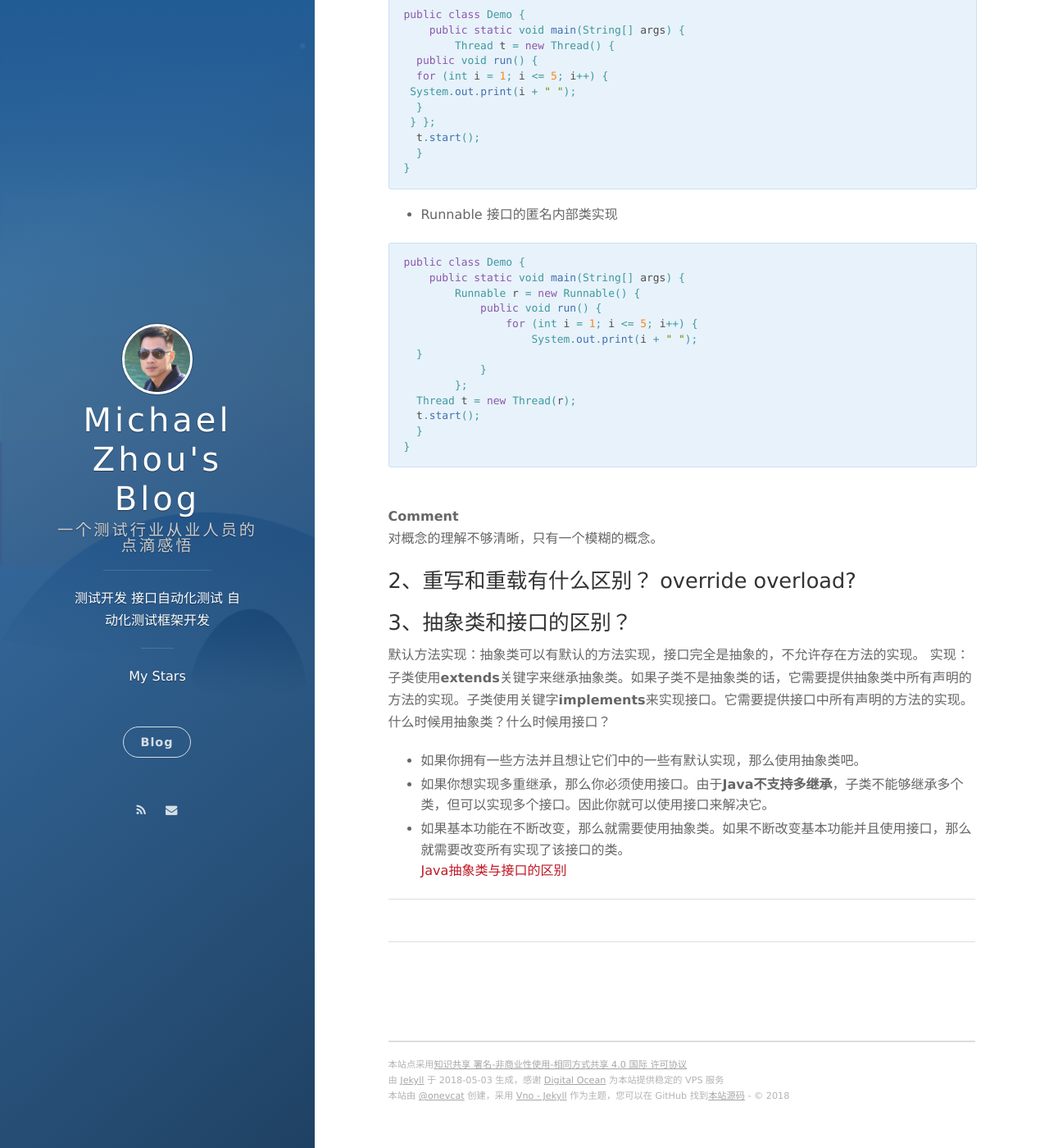
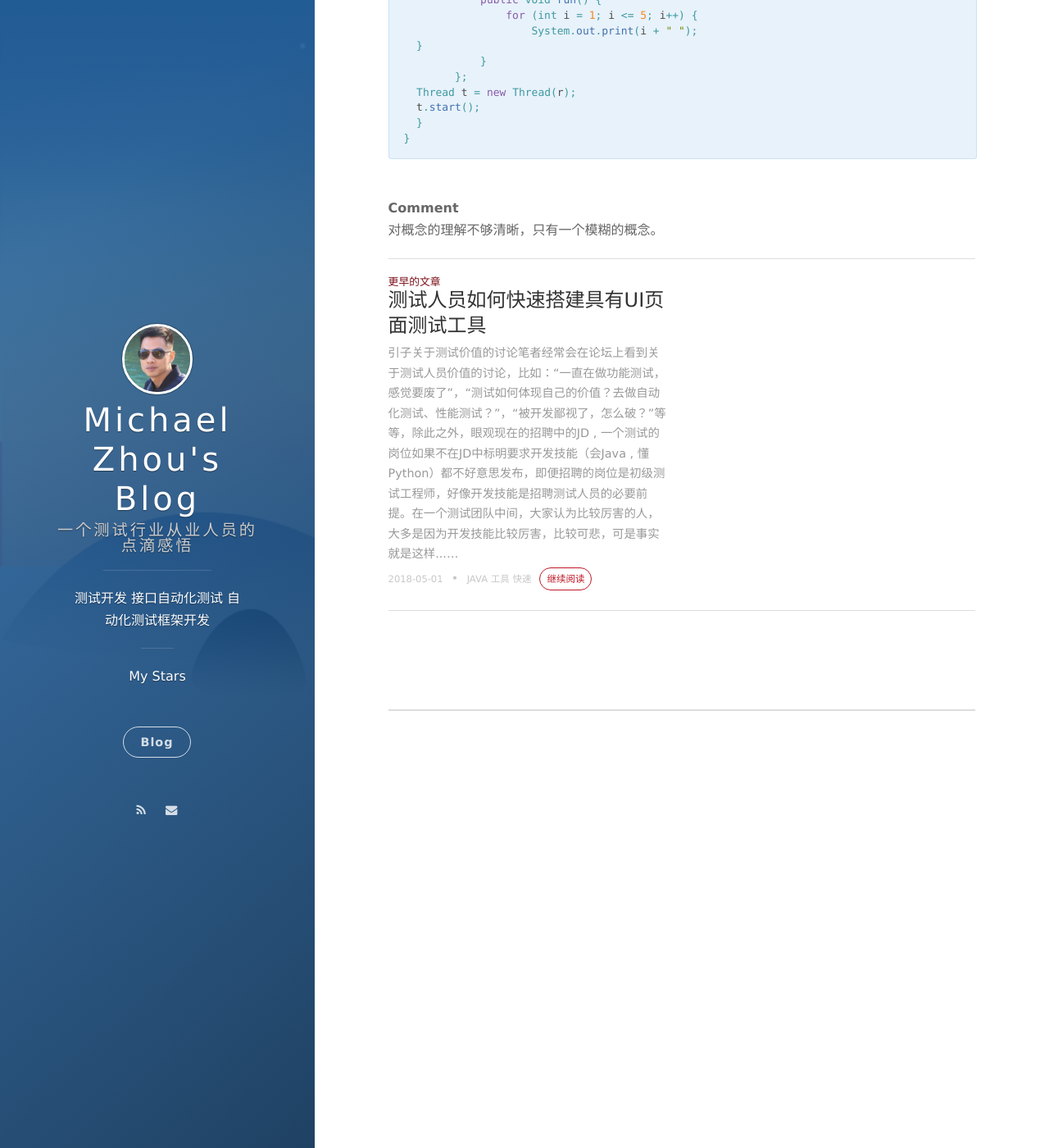
Before and after one commit to MichaelZhou111/MichaelZhou111.github.io, a Jekyll site: the page built from _posts/2018-05-01-JAVA学习笔记之-匿名类.md, in a window 1280 px wide and 1400 px high, scrolled down 1823 px. Shown: the whole window at 82% size. Built offline with Jekyll 4.4.1, drawn with Linux system fonts in a browser that asks for light colours; nearby versions of some CDN libraries; comment, search, counter and statistics services are not loaded; some of the changed text lies outside the part shown.

Commit message:
add article not accomplished

````diff
--- a/_includes/footer.html
+++ b/_includes/footer.html
@@ -1,7 +1,7 @@
 <section class="footer">
     <footer>
-    	<span class="footer__copyright">本站点采用<a href="http://creativecommons.org/licenses/by-nc-sa/4.0/">知识共享 署名-非商业性使用-相同方式共享 4.0 国际 许可协议</a></span>
+    	<!--<span class="footer__copyright">本站点采用<a href="http://creativecommons.org/licenses/by-nc-sa/4.0/">知识共享 署名-非商业性使用-相同方式共享 4.0 国际 许可协议</a></span>
         <span class="footer__copyright">由 <a href="https://jekyllrb.com">Jekyll</a> 于 {{ site.time | date: "%F" }} 生成，感谢 <a href="https://www.digitalocean.com/?refcode=30ed2d146762">Digital Ocean</a> 为本站提供稳定的 VPS 服务</span>
-        <span class="footer__copyright">本站{% if site.creator %}由 {{site.creator}} 创建，{% endif %}采用 <a href="https://github.com/onevcat/vno-jekyll">Vno - Jekyll</a> 作为主题，您可以在 GitHub 找到<a href="https://github.com/onevcat/OneV-s-Den">本站源码</a> - &copy; {{site.time | date: "%Y"}}</span>
+        <span class="footer__copyright">本站{% if site.creator %}由 {{site.creator}} 创建，{% endif %}采用 <a href="https://github.com/onevcat/vno-jekyll">Vno - Jekyll</a> 作为主题，您可以在 GitHub 找到<a href="https://github.com/onevcat/OneV-s-Den">本站源码</a> - &copy; {{site.time | date: "%Y"}}</span>-->
     </footer>
 </section>
--- a/_posts/2018-05-01-JAVA学习笔记-1.md
+++ b/_posts/2018-05-01-JAVA学习笔记之-匿名类.md
@@ -1,21 +1,11 @@
 ---
 layout: post
-title: Java学习笔记之-通用编程&基本概念篇-第一篇
-date: 2018-05-01 15:32:24.000000000 +09:00
-tags: JAVA 笔记
+title: Java学习笔记之-匿名类
+date: 2018-05-03 15:32:24.000000000 +09:00
+tags: JAVA 笔记 匿名类
 ---
 
-## 通用编程
-### 1. 内存溢出和内存泄漏的区别？
 
-内存溢出 out of memory，是指程序在申请内存时，没有足够的内存空间供其使用，出现out of memory；
-比如申请了一个integer,但给它存了long才能存下的数，那就是内存溢出。<br>
-内存泄露 memory leak，是指程序在申请内存后，无法释放已申请的内存空间，一次内存泄露危害可以忽略，但内存泄露堆积后果很严重，
-无论多少内存,迟早会被占光。
-memory leak会最终会导致out of memory！
-
-
-## 面向对象
 ### 1、匿名类，内部类，匿名内部类是什么概念？
 **Before**<br>
 匿名类：没有名字的类。
@@ -102,14 +92,3 @@
 ```
 <br>**Comment**<br>
 对概念的理解不够清晰，只有一个模糊的概念。
-
-### 2、重写和重载有什么区别？ override overload?
-
-### 3、抽象类和接口的区别？
-默认方法实现：抽象类可以有默认的方法实现，接口完全是抽象的，不允许存在方法的实现。
-实现：子类使用**extends**关键字来继承抽象类。如果子类不是抽象类的话，它需要提供抽象类中所有声明的方法的实现。子类使用关键字**implements**来实现接口。它需要提供接口中所有声明的方法的实现。
-什么时候用抽象类？什么时候用接口？
-*   如果你拥有一些方法并且想让它们中的一些有默认实现，那么使用抽象类吧。
-*   如果你想实现多重继承，那么你必须使用接口。由于**Java不支持多继承**，子类不能够继承多个类，但可以实现多个接口。因此你就可以使用接口来解决它。
-*   如果基本功能在不断改变，那么就需要使用抽象类。如果不断改变基本功能并且使用接口，那么就需要改变所有实现了该接口的类。
-<br>[Java抽象类与接口的区别](http://www.importnew.com/12399.html)<br>
````
Also changed, not shown: _posts/2018-05-01-JAVA学习笔记之-基本概念篇.md (added, +29 -0 lines), _posts/2018-05-03-测试人员如何快速搭建具有UI页面测试工具.md (added, +47 -0 lines).
